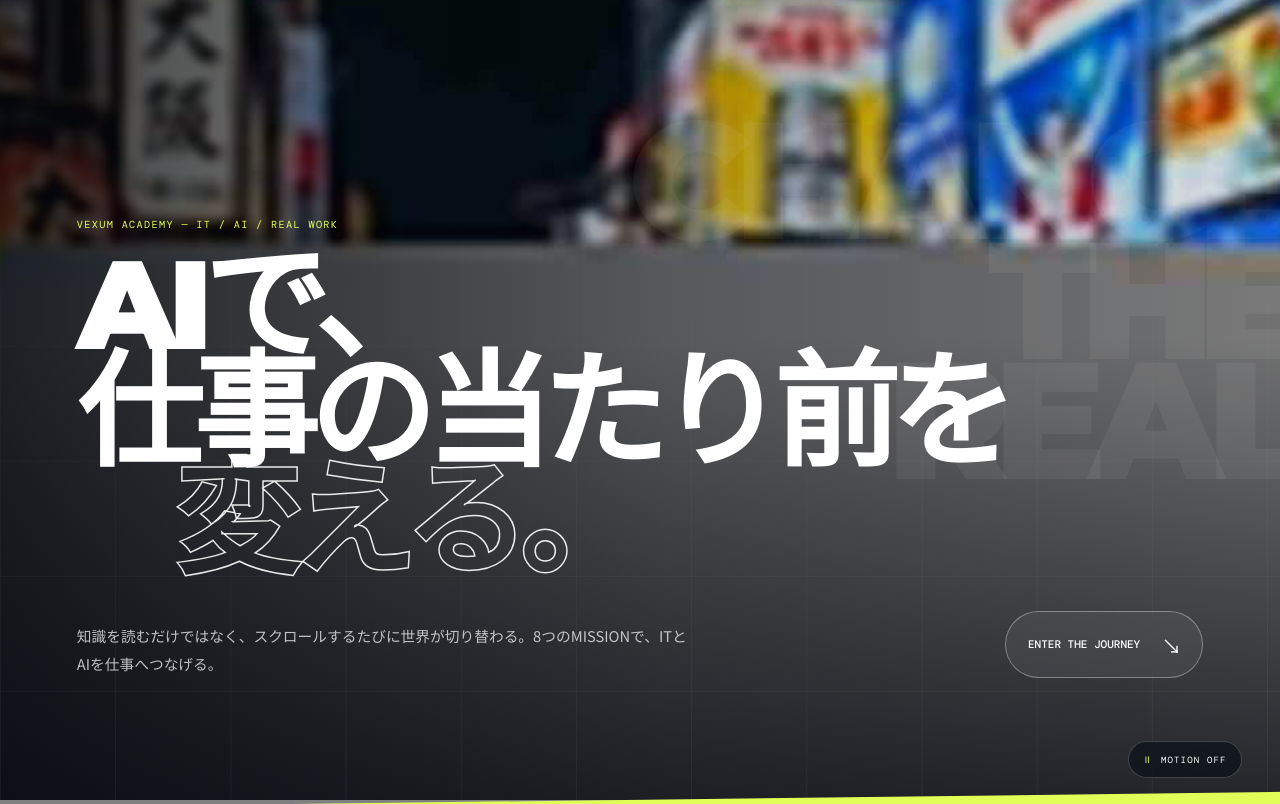
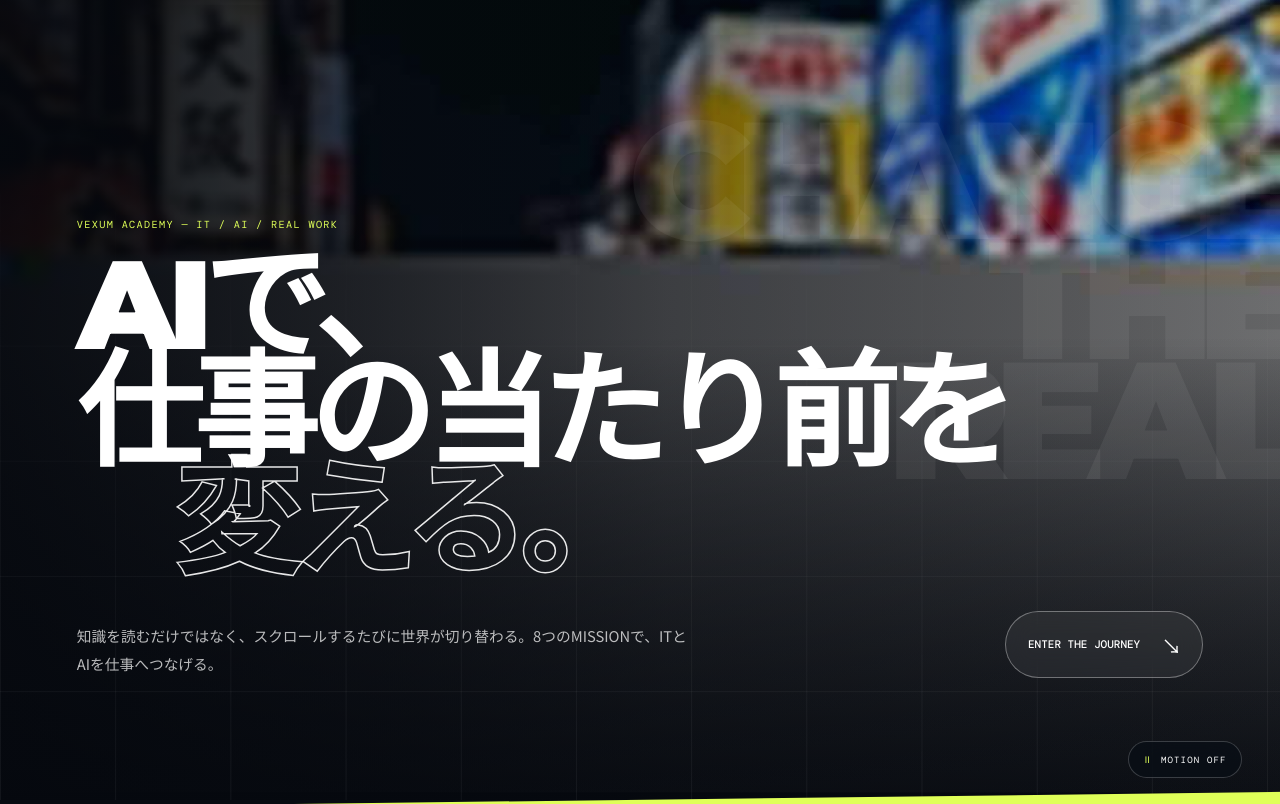
Before and after one commit to hmatsuo-ai/vexum-it-literacy-training, a Next.js app: page / in a window 1280 px wide. Shown: the top 804 px of the page. Built offline with nearby package versions, Linux system fonts and the light colour scheme.

Commit message:
Keep photographic backgrounds fixed while foreground content scrolls

```diff
--- a/app/user-photo-sources.css
+++ b/app/user-photo-sources.css
@@ -1,5 +1,6 @@
 /* User-provided city photos only.
  * Loaded last: every visible photographic layer is sourced from the user's uploads.
+ * Background photography stays fixed to the viewport; text/cards/foreground scroll above it.
  */
 
 /* Continuous fixed backdrop used behind translucent sections. */
@@ -11,14 +12,27 @@ body::before {
   background-position: center center !important;
   background-size: cover !important;
   background-repeat: no-repeat !important;
+  background-attachment: fixed !important;
+}
+
+/* Hero photo is a viewport-locked image layer. */
+.hero-cinematic {
+  background-color: #070b12 !important;
+  background-image:
+    linear-gradient(90deg, rgba(5, 8, 14, .80), rgba(5, 8, 14, .33) 52%, rgba(5, 8, 14, .12)),
+    linear-gradient(0deg, rgba(5, 8, 14, .72), transparent 58%),
+    url('/images/user-dotonbori-night.jpg') !important;
+  background-position: center 48% !important;
+  background-size: cover !important;
+  background-repeat: no-repeat !important;
+  background-attachment: fixed !important;
 }
 
 .hero-photo {
-  display: block !important;
-  background-image: url('/images/user-dotonbori-night.jpg') !important;
-  background-position: center 48% !important;
-  background-size: cover !important;
-  background-repeat: no-repeat !important;
+  display: none !important;
+  background: none !important;
+  animation: none !important;
+  transform: none !important;
 }
 
 .manifesto {
@@ -55,23 +69,43 @@ body::before {
   background: none !important;
 }
 
+/* Mission 02 keeps the split layout, but the city photo itself is locked to the viewport.
+ * The panel, headings, cards and labels remain normal scrolling foreground content. */
 .m02-photo {
   background-image:
-    linear-gradient(0deg, rgba(7, 11, 18, 0.24), rgba(7, 11, 18, 0.05)),
+    linear-gradient(0deg, rgba(7, 11, 18, 0.38), rgba(7, 11, 18, 0.08)),
     url('/images/user-namba-station.jpg') !important;
-  background-position: center center !important;
-  background-size: cover !important;
+  background-position: left center !important;
+  background-size: 100vw auto !important;
   background-repeat: no-repeat !important;
+  background-attachment: fixed !important;
   filter: none !important;
 }
 
+/* Prevent decorative section layers from behaving like moving background images. */
+.hero-grid,
+.tech-grid,
+.token-rain,
+.security-scan {
+  background-attachment: fixed;
+}
+
 @media (max-width: 760px) {
+  /* iOS/Safari handles background-attachment: fixed unreliably.
+   * The site-wide fixed pseudo-element remains the fallback background layer. */
+  .hero-cinematic,
   .manifesto,
-  .m01 {
+  .m01,
+  .m02-photo {
     background-attachment: scroll !important;
   }
 
   .m01 {
     background-position: 58% center !important;
   }
+
+  .m02-photo {
+    background-position: center center !important;
+    background-size: cover !important;
+  }
 }
```
